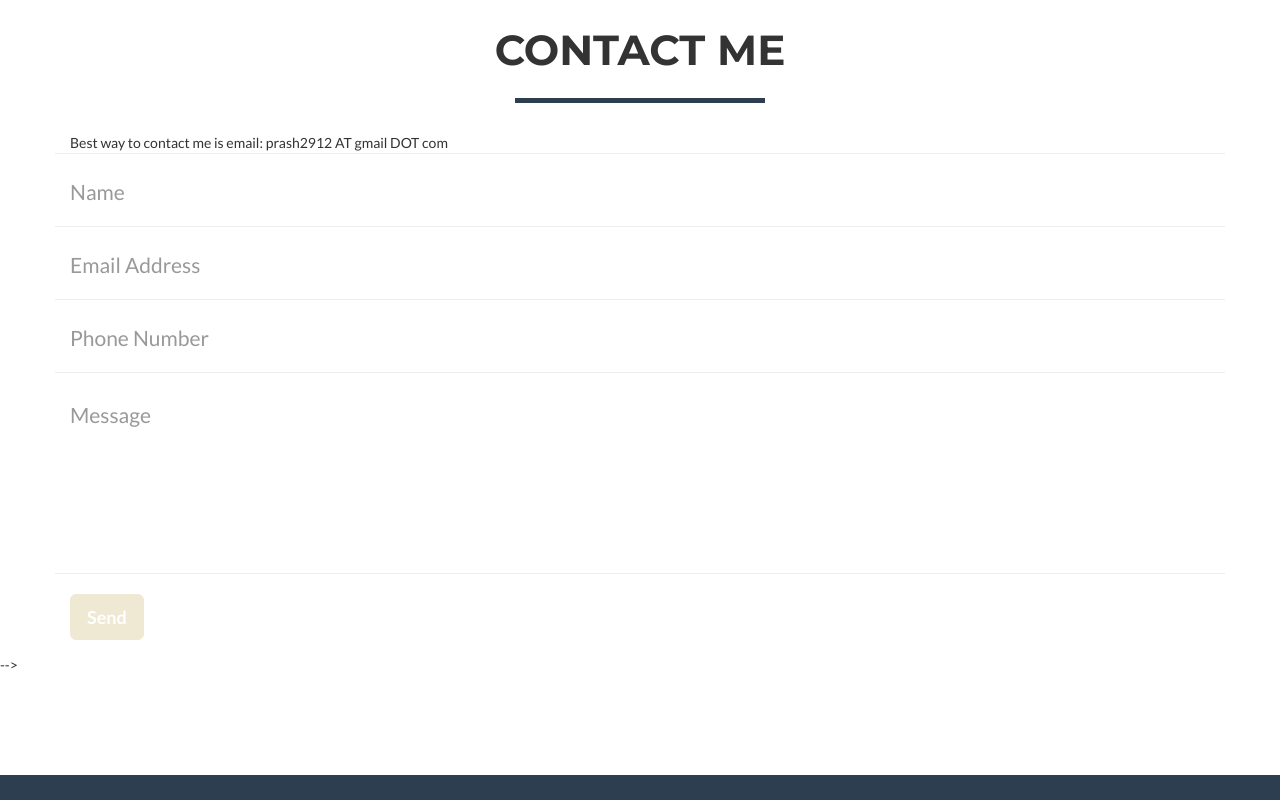
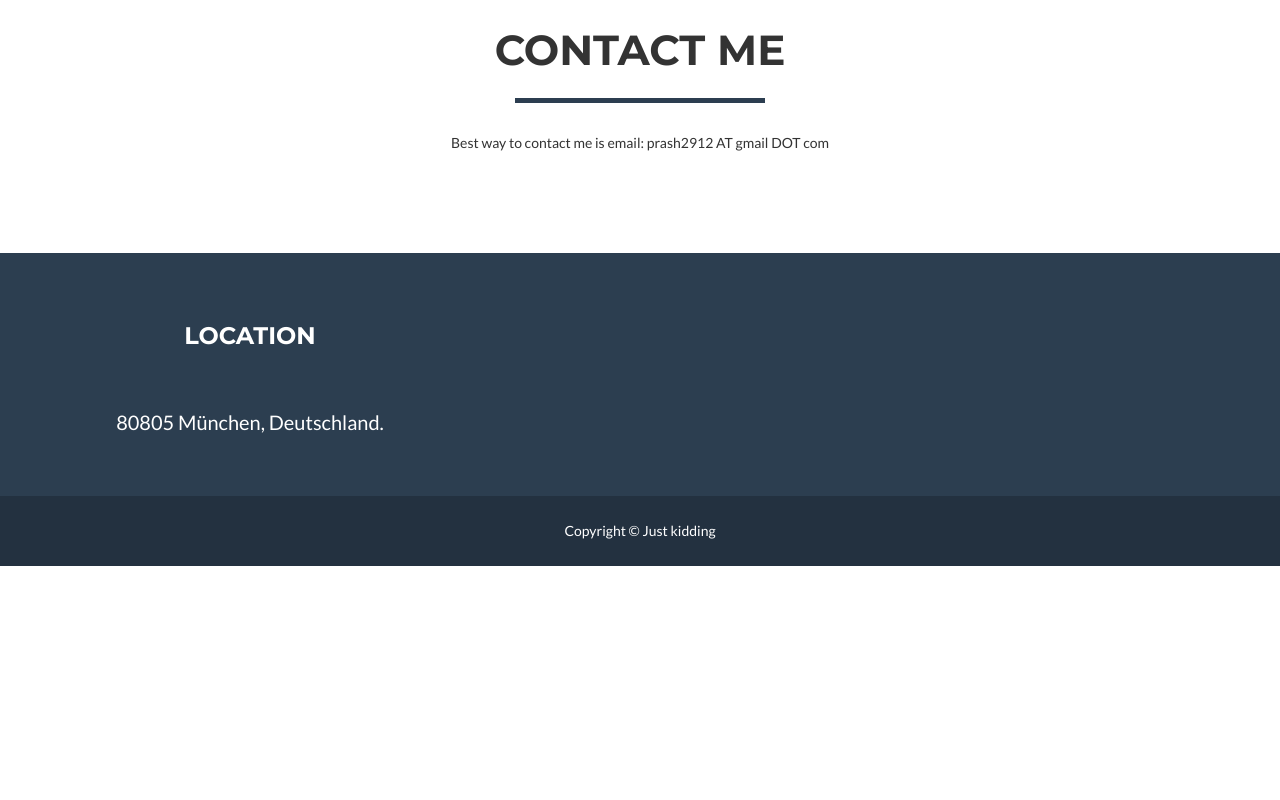
Before and after one commit to byteofprash/byteofprash.github.io, a website: page index.html in a window 1280 px wide. Shown: the part 2660-3460 px from the top of the page. After the commit the page ends 3226 px from the top, so only its background shows below. Drawn offline with nearby package versions, Linux system fonts and the light colour scheme; a web font is replaced by a local one.

Commit message:
added email

```diff
--- a/index.html
+++ b/index.html
@@ -248,59 +248,13 @@
                 </div>
             </div>
 	    <div class="row">
-                <div class="col-lg-12 ">
+                <div class="col-lg-12 text-center">
                 	Best way to contact me is email: prash2912 AT gmail DOT com
 		</div>
             </div>
 
 
-	    <!--
-            <div class="row">
-                <div class="col-lg-8 col-lg-offset-2">
-                    <!-- To configure the contact form email address, go to mail/contact_me.php and update the email address in the PHP file on line 19. -->
-                    <!-- The form should work on most web servers, but if the form is not working you may need to configure your web server differently. -->
-                    <form name="sentMessage" id="contactForm" novalidate>
-                        <div class="row control-group">
-                            <div class="form-group col-xs-12 floating-label-form-group controls">
-                                <label>Name</label>
-                                <input type="text" class="form-control" placeholder="Name" id="name" required data-validation-required-message="Please enter your name.">
-                                <p class="help-block text-danger"></p>
-                            </div>
-                        </div>
-                        <div class="row control-group">
-                            <div class="form-group col-xs-12 floating-label-form-group controls">
-                                <label>Email Address</label>
-                                <input type="email" class="form-control" placeholder="Email Address" id="email" required data-validation-required-message="Please enter your email address.">
-                                <p class="help-block text-danger"></p>
-                            </div>
-                        </div>
-                        <div class="row control-group">
-                            <div class="form-group col-xs-12 floating-label-form-group controls">
-                                <label>Phone Number</label>
-                                <input type="tel" class="form-control" placeholder="Phone Number" id="phone" required data-validation-required-message="Please enter your phone number.">
-                                <p class="help-block text-danger"></p>
-                            </div>
-                        </div>
-                        <div class="row control-group">
-                            <div class="form-group col-xs-12 floating-label-form-group controls">
-                                <label>Message</label>
-                                <textarea rows="5" class="form-control" placeholder="Message" id="message" required data-validation-required-message="Please enter a message."></textarea>
-                                <p class="help-block text-danger"></p>
-                            </div>
-                        </div>
-                        <br>
-                        <div id="success"></div>
-                        <div class="row">
-                            <div class="form-group col-xs-12">
-                                <button type="submit" class="btn btn-success btn-lg">Send</button>
-                            </div>
-                        </div>
-                    </form>
-                </div>
-
-            </div>
-	    -->
-        </div>
+	          </div>
     </section>
 
     <!-- Footer -->
```
